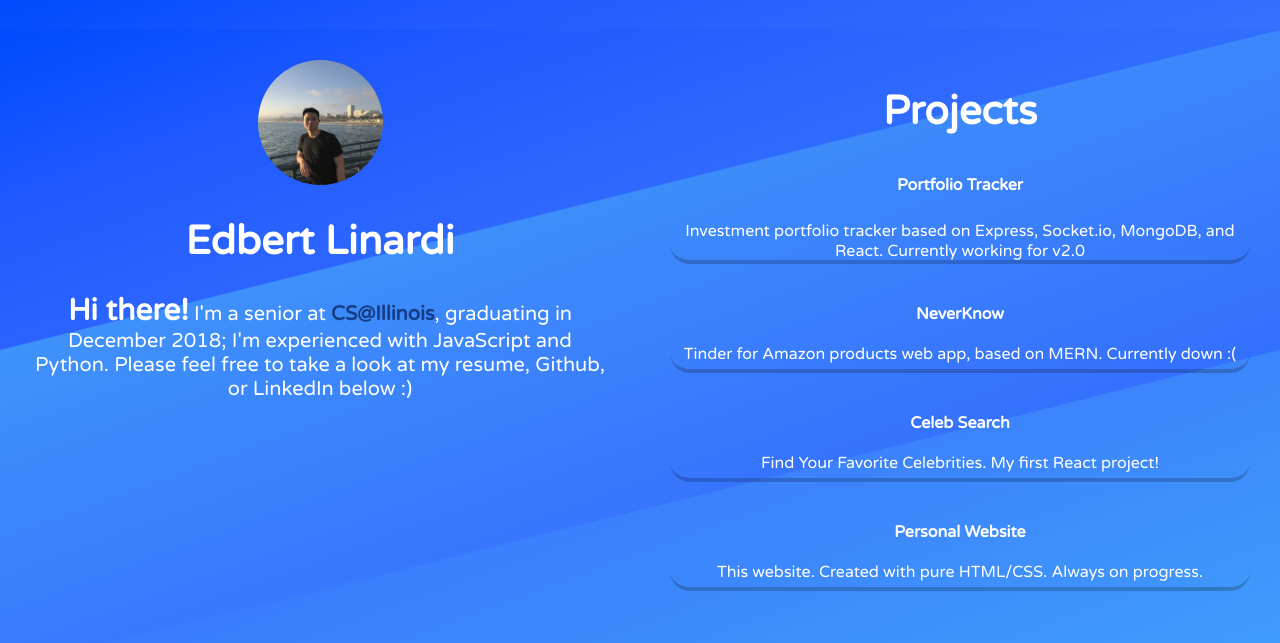
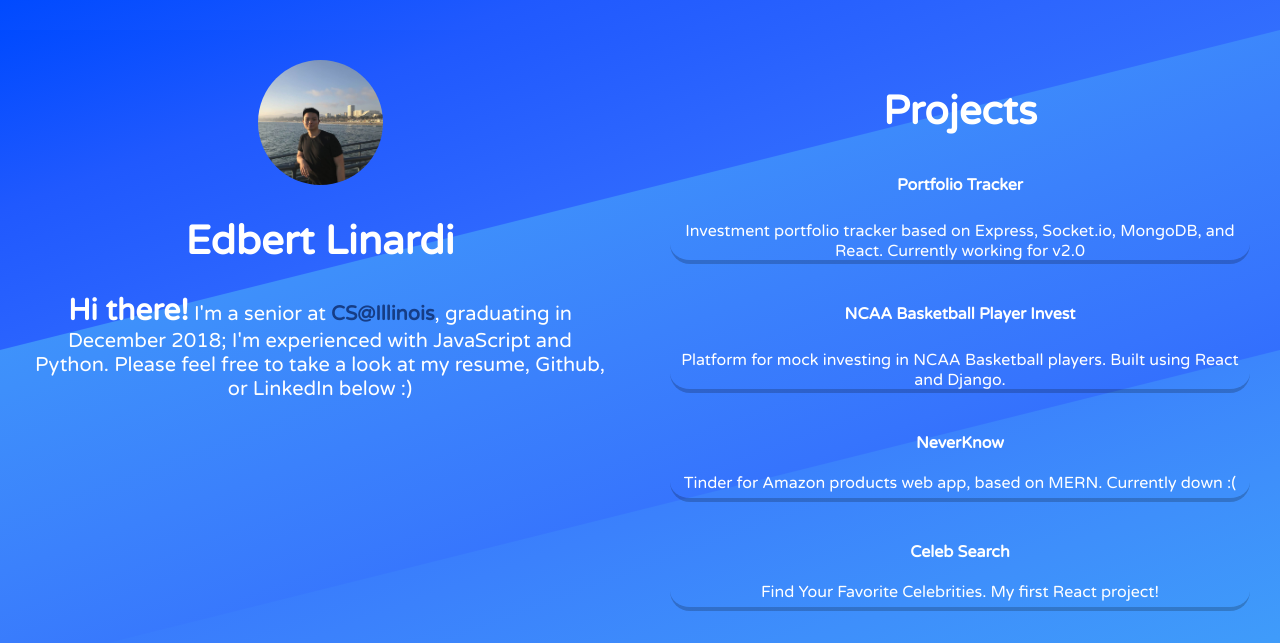
Before and after one commit to edbertlinardi/edbertlinardi.github.io, a plain HTML site: page index.html in a window 1280 px wide. Shown: the top 643 px of the page. Drawn offline with Linux system fonts and the light colour scheme.

Commit message:
Update project

```diff
--- a/index.html
+++ b/index.html
@@ -49,6 +49,16 @@
                         <div class='content'>
                             Investment portfolio tracker based on Express, Socket.io, MongoDB, and React. Currently working for v2.0
                         </div>
+                    </li>
+                </a>
+                <a href = "http://greasy-island.surge.sh/" target="_blank" class='url'>
+                    <li class="projects">
+                            <div class='title'>
+                                NCAA Basketball Player Invest
+                            </div>
+                            <div class='content'>
+                                Platform for mock investing in NCAA Basketball players. Built using React and Django.
+                            </div>
                     </li>
                 </a>
                 <a href = "https://evening-bastion-15157.herokuapp.com/" target="_blank" class='url'>
```
